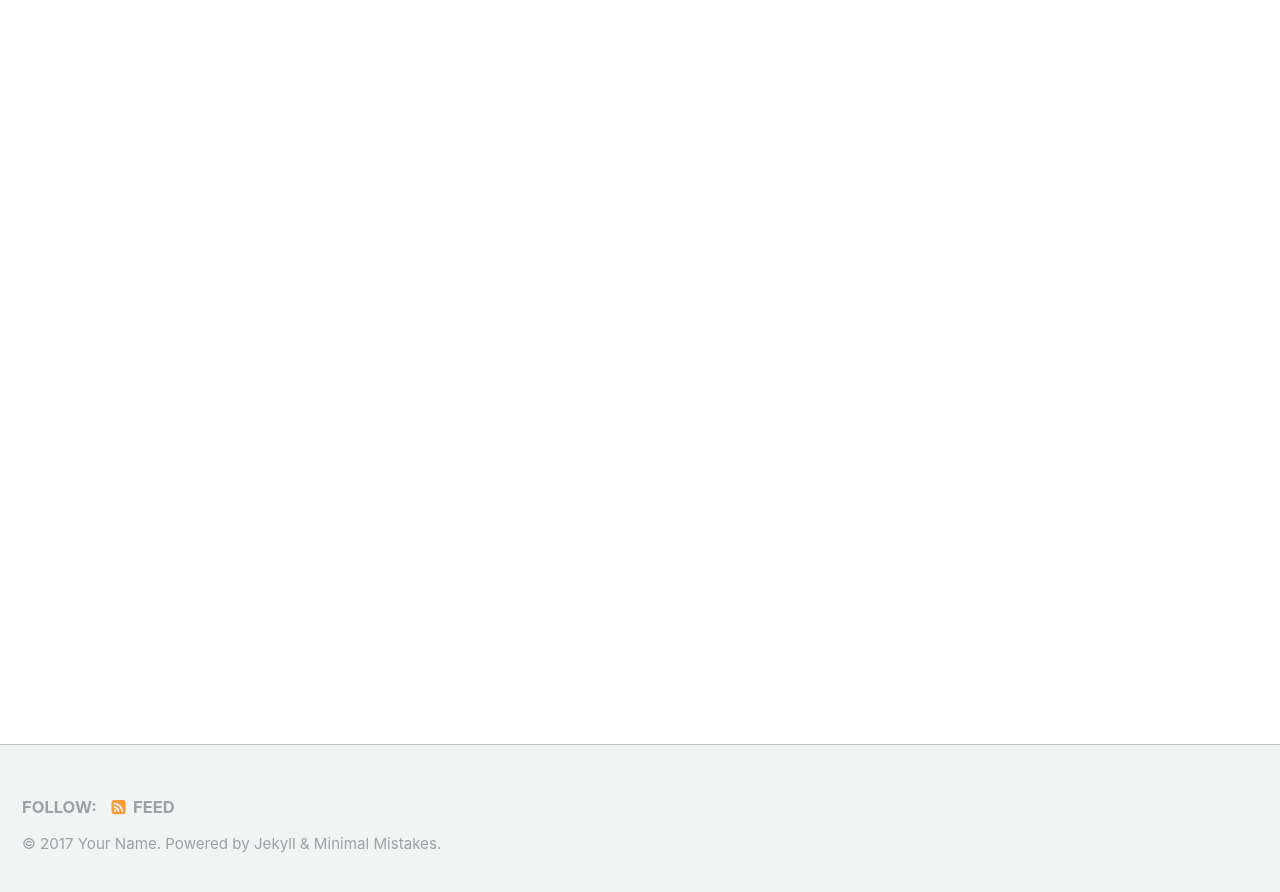
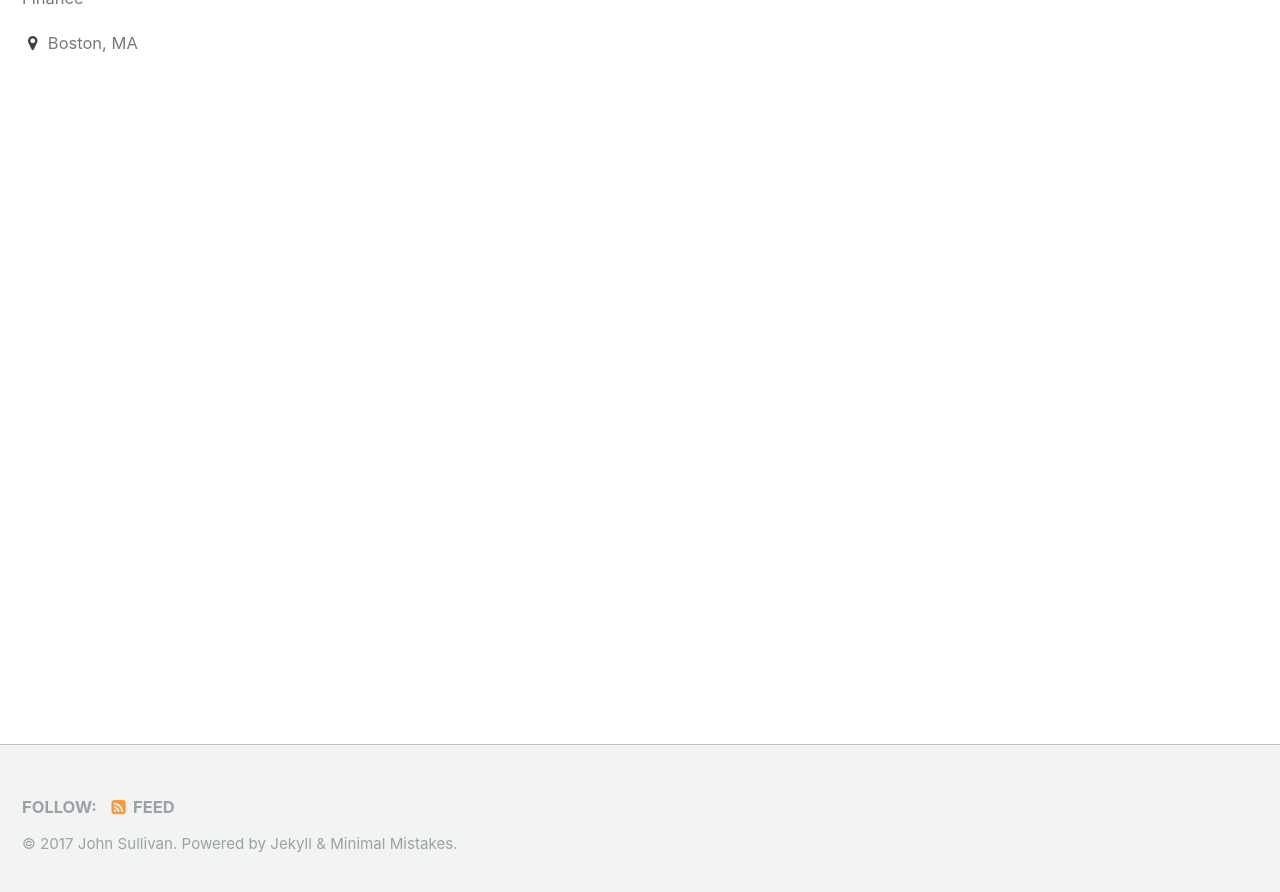
Before and after one commit to jtsulliv/jtsulliv.github.io, a Jekyll site: the page built from index.html, in a window 1280 px wide and 900 px high, scrolled down 254 px. Shown: the top 892 px of the window. Built offline with Jekyll 4.4.1, drawn with Linux system fonts in a browser that asks for light colours; the list of posts is cut into pages by our own code; some of the changed text lies outside the part shown.

Commit message:
updated the _config.yml file

```diff
--- a/_config.yml
+++ b/_config.yml
@@ -7,10 +7,10 @@
 
 # Site Settings
 locale                   : "en"
-title                    : "Site Title"
+title                    : "John Sullivan"
 title_separator          : "-"
-name                     : "Your Name"
-description              : "An amazing website."
+name                     : "John Sullivan"
+description              : "Data Science Portfolio"
 url                      : # the base hostname & protocol for your site e.g. "https://mmistakes.github.io"
 baseurl                  : # the subpath of your site, e.g. "/blog"
 repository               : # GitHub username/repo-name e.g. "mmistakes/minimal-mistakes"
@@ -77,10 +77,10 @@ analytics:
 
 # Site Author
 author:
-  name             : "Your Name"
+  name             : "John Sullivan"
   avatar           : # path of avatar image, e.g. "/assets/images/bio-photo.jpg"
-  bio              : "I am an amazing person."
-  location         : "Somewhere"
+  bio              : "Data Science, Computational Physics, and Computational Finance"
+  location         : "Boston, MA"
   email            :
   uri              :
   bitbucket        :
```
